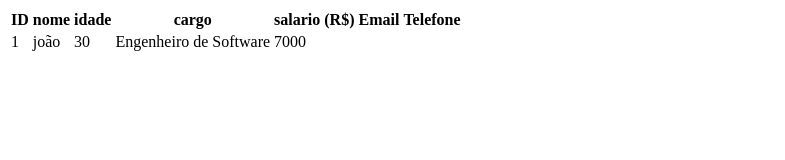
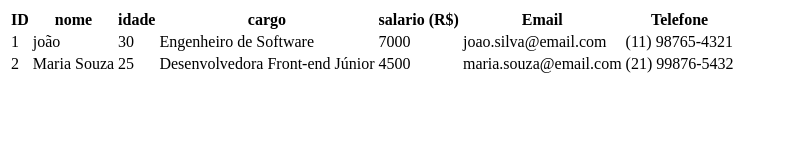
Before and after one commit to LuanPazos/FUNDAMENTOS-DO-HTML, a plain HTML site: page Exercicio4-tabela/index.html in a window 1280 px wide. Shown: the whole page, without its empty margins (0-785 px from the left). Drawn offline with Linux system fonts and the light colour scheme.

Commit message:
Update index.html

```diff
--- a/Exercicio4-tabela/index.html
+++ b/Exercicio4-tabela/index.html
@@ -26,10 +26,18 @@
         <td>30</td>
         <td>Engenheiro de Software</td>
         <td>7000</td>
-        <td></td>
-        <td></td>
+        <td>joao.silva@email.com</td>
+        <td>(11) 98765-4321</td>
       </tr>
-      <tr></tr>
+      <tr>
+        <td>2</td>
+        <td>Maria Souza</td>
+        <td>25</td>
+        <td>Desenvolvedora Front-end Júnior</td>
+        <td>4500</td>
+        <td>maria.souza@email.com</td>
+        <td>(21) 99876-5432</td>
+      </tr>
       <tr></tr>
       <tr></tr>
       <tr></tr>
```
